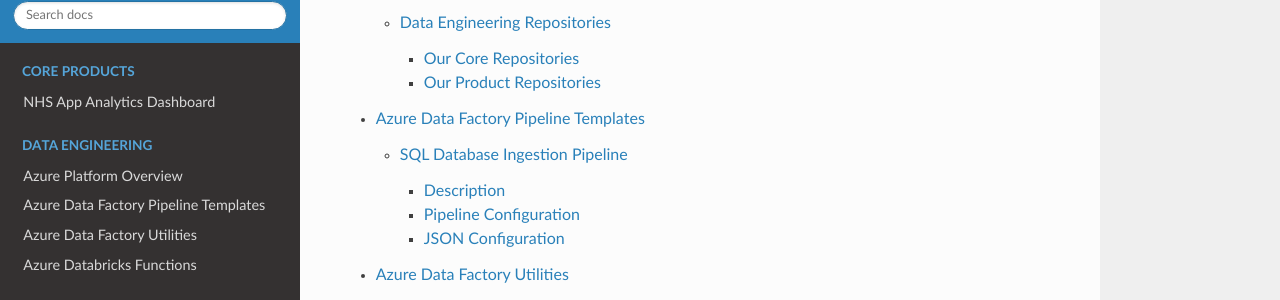
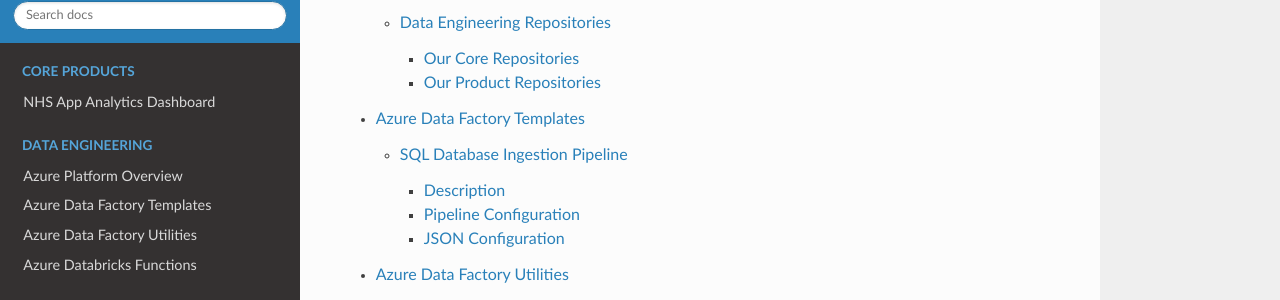
Before and after one commit to nhsx/au-data-engineering, a Sphinx documentation site: the page built from docs/source/index.rst, in a window 1280 px wide and 900 px high, scrolled down 588 px. Shown: the part 149-449 px from the top of the window. Built offline with Sphinx 7.4.7 and the Read the Docs theme 2.0.0, drawn with Linux system fonts in a browser that asks for light colours.

```diff
--- a/docs/source/adfpipelines.rst
+++ b/docs/source/adfpipelines.rst
@@ -1,6 +1,6 @@
-*************************************
-Azure Data Factory Pipeline Templates
-*************************************
+****************************
+Azure Data Factory Templates
+****************************
 
 Open access and reusable design documentation of pipelines used in the NHSX Analytics Unit Azure Data Factory (ADF) environment.
 
```
Also changed, not shown: docs/source/_static/img/pipeline_temps/sql-ingest.png.
